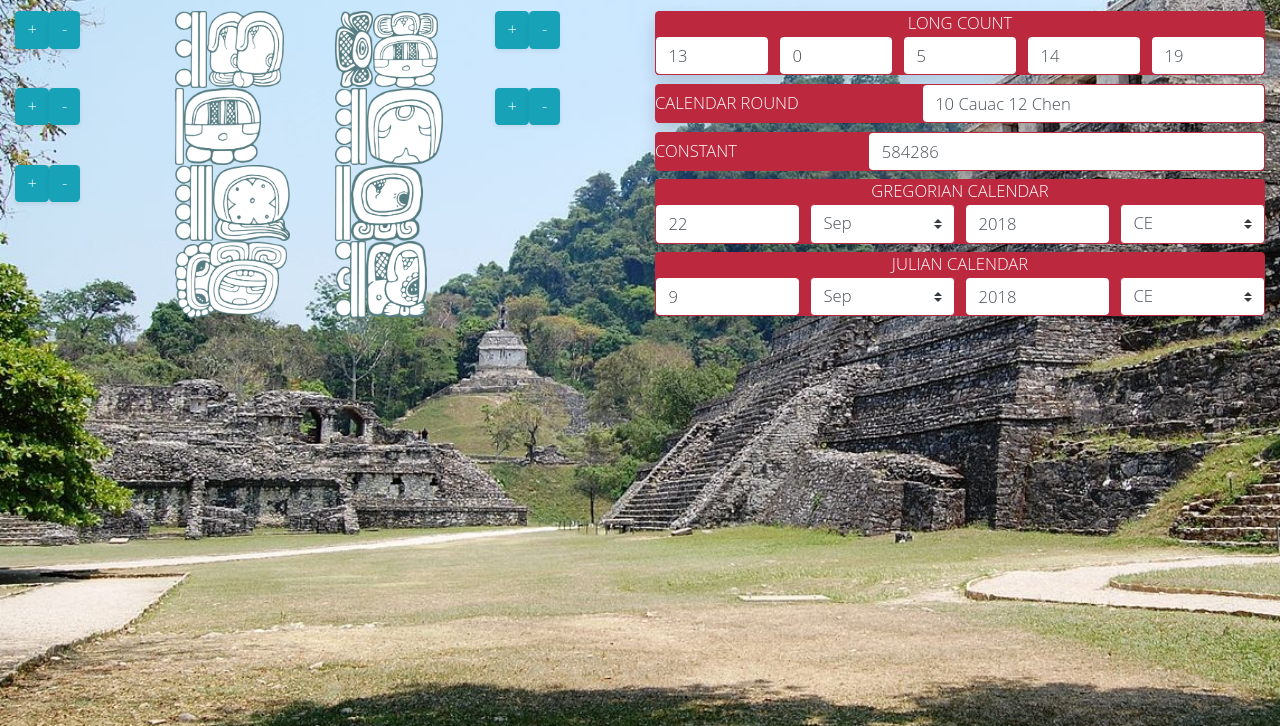
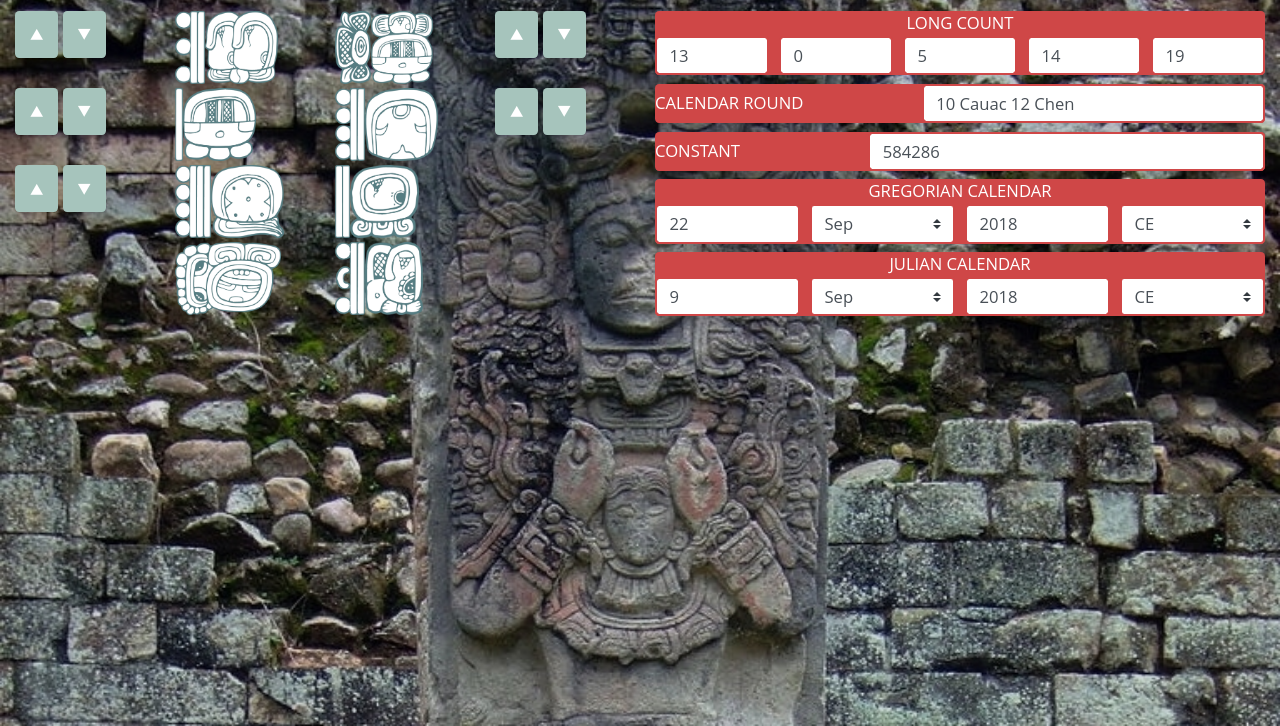
Before and after one commit to jgregoriods/katun, a React app: page / in a window 1280 px wide. Shown: the part 74-800 px from the top of the page. Built offline with nearby package versions, Linux system fonts and the light colour scheme.

Commit message:
Change style

```diff
--- a/public/style/style.css
+++ b/public/style/style.css
@@ -1,22 +1,18 @@
 body {
-  background-image: url("../img/bgPalenque.JPG");
+  background-image: url("../img/bgCopan.jpg");
   background-attachment: fixed;
   background-position: right top;
   background-repeat: no-repeat;
   background-size: cover;
-  font-family: 'Open Sans Light' !important;
+  font-family: 'Open Sans', Calibri, sans-serif !important;
 }
 
 html {
   font-size: 3.5vw !important;
 }
 
-.menu-background {
-  background-image: url("../img/bgCopan.jpg");
-}
-
 .header {
-  background: #532337;
+  background: rgb(82,70,86);
   text-align: center;
   margin-bottom: 1vw;
   padding: 1vw;
@@ -37,28 +33,28 @@ html {
 }
 
 .katun-widget {
-  background: #BC283E;
+  background: rgb(207,71,71);
   color: white;
   text-transform: uppercase;
 }
 
 input,
 select {
-  border: 1px solid #BC283E !important;
+  border: 2px solid rgb(207,71,71) !important;
+}
+
+.glyph-btn {
+  font-size: 1.5vw;
+  color: white;
+  background: rgb(166,196,188);
+}
+
+.glyph-btn:hover {
+  background: rgb(106,157,143) !important;
 }
 
 .glyph {
   max-height: 8vw;
-}
-
-.menu-buton {
-  text-align: center;
-}
-
-.menu-button img {
-  margin: 0 auto;
-  display: block;
-  max-height: 5vw;
 }
 
 @media only screen and (min-width: 700px) {
@@ -79,7 +75,7 @@ select {
   }
 
   .glyph {
-    max-height: 6vw;
+    max-height: 5.7vw;
   }
 
   .bottom a {
@@ -89,4 +85,8 @@ select {
   .menu-button img {
     max-height: 12vw;
   }
+
+  .glyph-btn {
+    font-size: 1.8vw;
+  }
 }
--- a/src/components/app.js
+++ b/src/components/app.js
@@ -12,7 +12,7 @@ export default class App extends Component {
     return (
       <div>
         <div className="header">
-          <p className="align-bottom">Long </p><img src="../img/lc_icon.png"/><p className="align-bottom"> Count</p>
+          <p className="align-bottom">Long </p><img src="./img/lc_icon.png"/><p className="align-bottom"> Count</p>
         </div>
         <div className="row">
           <div className="col-md-6">
--- a/src/components/glyph_buttons.js
+++ b/src/components/glyph_buttons.js
@@ -6,18 +6,18 @@ export default class GlyphButtons extends Component {
       <div>
         <button
           type="button"
-          className="btn btn-info border-0 shadow-sm"
+          className="btn glyph-btn mr-1 border-0 shadow-sm"
           name="increment"
           id={this.props.index}
           onClick={this.props.onClick}
-        >+</button>
+        >⯅</button>
         <button
           type="button"
-          className="btn btn-info border-0 shadow-sm"
+          className="btn glyph-btn border-0 shadow-sm"
           name="decrement"
           id={this.props.index}
           onClick={this.props.onClick}
-        >-</button>
+        >⯆</button>
       </div>
     );
   }
--- a/src/components/glyph_panel.js
+++ b/src/components/glyph_panel.js
@@ -35,7 +35,7 @@ class GlyphPanel extends Component {
 
     return (
       <div className="mt-2 mb-2">
-        <div className="row">
+        <div className="row mb-1">
           <div className="col">
             <GlyphButtons onClick={this.handleClick} index={0} />
           </div>
@@ -49,7 +49,7 @@ class GlyphPanel extends Component {
             <GlyphButtons onClick={this.handleClick} index={1} />
           </div>
         </div>
-        <div className="row">
+        <div className="row mb-1">
           <div className="col">
             <GlyphButtons onClick={this.handleClick} index={2} />
           </div>
@@ -63,7 +63,7 @@ class GlyphPanel extends Component {
             <GlyphButtons onClick={this.handleClick} index={3} />
           </div>
         </div>
-        <div className="row">
+        <div className="row mb-1">
           <div className="col">
             <GlyphButtons onClick={this.handleClick} index={4} />
           </div>
```
